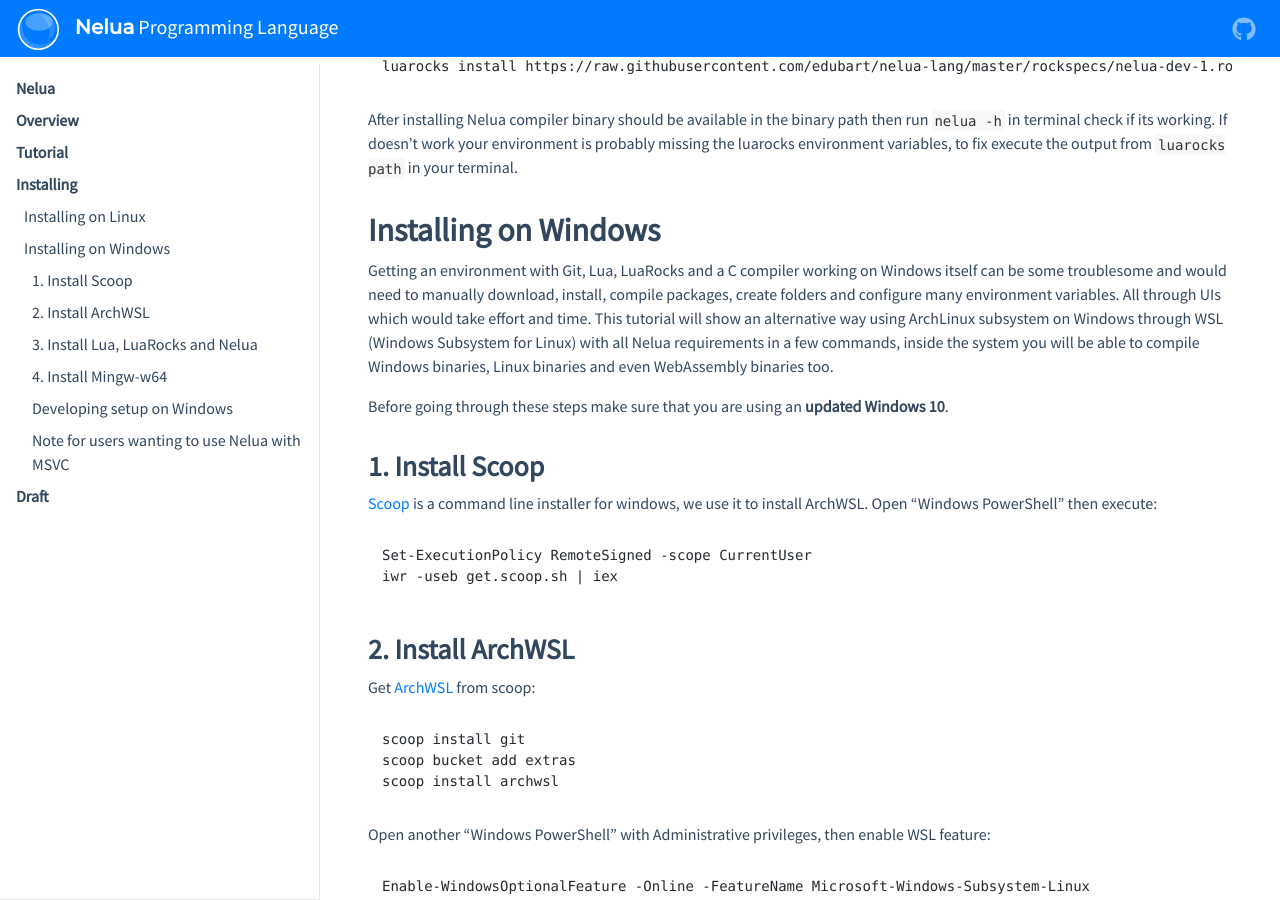
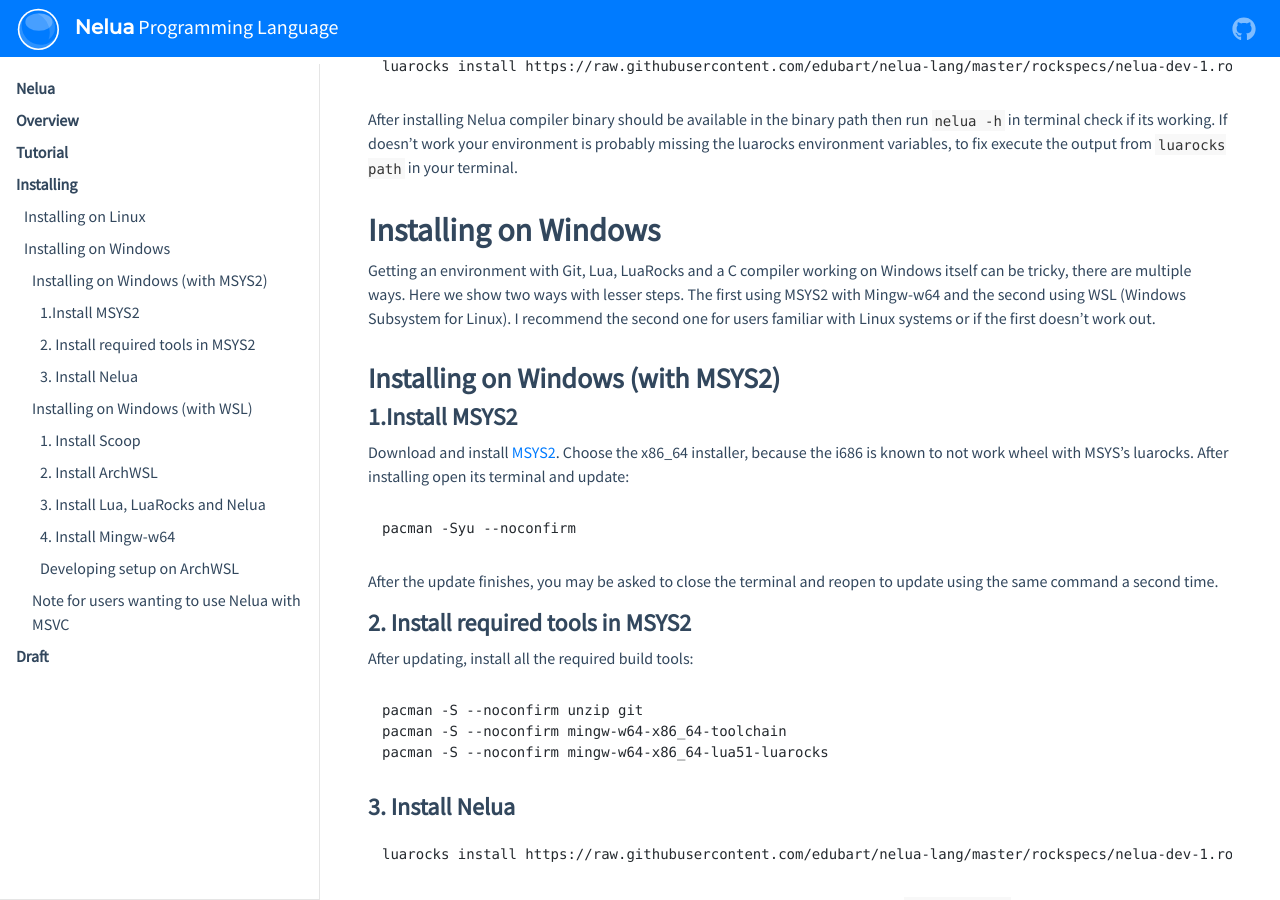
Before and after one commit to edubart/nelua-lang, a Jekyll site: the page built from docs/pages/installing.md, in a window 1280 px wide and 900 px high, scrolled down 453 px. Built offline with Jekyll 4.4.1, drawn with Linux system fonts in a browser that asks for light colours; nearby versions of some CDN libraries; some of the changed text lies outside the part shown.

Commit message:
Document another way to install on Windows

````diff
--- a/docs/pages/installing.md
+++ b/docs/pages/installing.md
@@ -40,26 +40,79 @@
 ## Installing on Windows
 
 Getting an environment with Git, Lua, LuaRocks and a C compiler working on Windows itself can
-be some troublesome and would need to manually download, install, compile packages,
-create folders and configure many environment variables. All through UIs which would take
-effort and time. This tutorial will show an alternative way using ArchLinux subsystem on Windows
+be tricky, there are multiple ways. Here we show two ways with lesser steps.
+The first using MSYS2 with Mingw-w64 and the second using WSL (Windows Subsystem for Linux).
+I recommend the second one for users familiar with Linux systems or if the first doesn't work out.
+
+### Installing on Windows (with MSYS2)
+
+#### 1.Install MSYS2
+
+Download and install [MSYS2](https://www.msys2.org/). Choose the x86_64
+installer, because the i686 is known to not work wheel with MSYS's luarocks.
+After installing open its terminal and update:
+
+```bash
+pacman -Syu --noconfirm
+```
+
+After the update finishes, you may be asked to close the terminal and reopen to update
+using the same command a second time.
+
+#### 2. Install required tools in MSYS2
+
+After updating, install all the required build tools:
+
+```bash
+pacman -S --noconfirm unzip git
+pacman -S --noconfirm mingw-w64-x86_64-toolchain
+pacman -S --noconfirm mingw-w64-x86_64-lua51-luarocks
+```
+
+#### 3. Install Nelua
+
+```bash
+luarocks install https://raw.githubusercontent.com/edubart/nelua-lang/master/rockspecs/nelua-dev-1.rockspec
+```
+
+This command may take a while. Nelua now should be working, check it running `nelua.bat -h`,
+you can clone and test examples from the official repository:
+
+```bash
+wget https://raw.githubusercontent.com/edubart/nelua-lang/master/examples/helloworld.nelua
+nelua.bat helloword.nelua
+```
+
+Note that luarocks installs Nelua as `nelua.bat`.
+
+To run snakesdl demo:
+
+```bash
+pacman -S --noconfirm mingw-w64-x86_64-SDL2
+wget https://raw.githubusercontent.com/edubart/nelua-lang/master/examples/snakesdl.nelua
+nelua.bat snakesdl.nelua
+```
+
+### Installing on Windows (with WSL)
+
+This alternative way uses ArchLinux subsystem on Windows
 through WSL (Windows Subsystem for Linux) with all Nelua requirements in a few commands,
 inside the system you will be able to compile Windows binaries, Linux binaries and
 even WebAssembly binaries too.
 
 Before going through these steps make sure that you are using an **updated Windows 10**.
 
-### 1. Install Scoop
+#### 1. Install Scoop
 
-[Scoop](https://scoop.sh/) is a command line installer for windows, we use it to install
-ArchWSL. Open "Windows PowerShell" then execute:
+Download and install [Scoop](https://scoop.sh/), a command line installer for windows,
+we use it to install ArchWSL. Open "Windows PowerShell" then execute:
 
 ```bash
 Set-ExecutionPolicy RemoteSigned -scope CurrentUser
 iwr -useb get.scoop.sh | iex
 ```
 
-### 2. Install ArchWSL
+#### 2. Install ArchWSL
 
 Get [ArchWSL](https://github.com/yuk7/ArchWSL) from scoop:
 
@@ -90,7 +143,7 @@
 pacman -S --needed --noconfirm git autoconf automake binutils bison flex gcc libtool m4 make cmake patch pkgconf texinfo
 ```
 
-### 3. Install Lua, LuaRocks and Nelua
+#### 3. Install Lua, LuaRocks and Nelua
 
 Install Lua and LuaRocks:
 
@@ -116,7 +169,7 @@
 inside WSL therefore limiting to command line applications. To run graphical applications you need
 to compile actual Windows binaries, proceed bellow.
 
-### 4. Install Mingw-w64
+#### 4. Install Mingw-w64
 
 Continue here only if you want to compile Windows binaries in the ArchWSL.
 
@@ -157,7 +210,7 @@
 nelua --cc=x86_64-w64-mingw32-gcc snakesdl.nelua
 ```
 
-### Developing setup on Windows
+#### Developing setup on ArchWSL
 
 You can use your favorite text editor to edit Nelua projects and save them in your user home in Windows,
 the files will be located somewhere in `/mnt/c/Users/<user>/` on ArchWSL. Use the WSL terminal
````
Also changed, not shown: docs/pages/nelua.md (+1 -1 lines).
